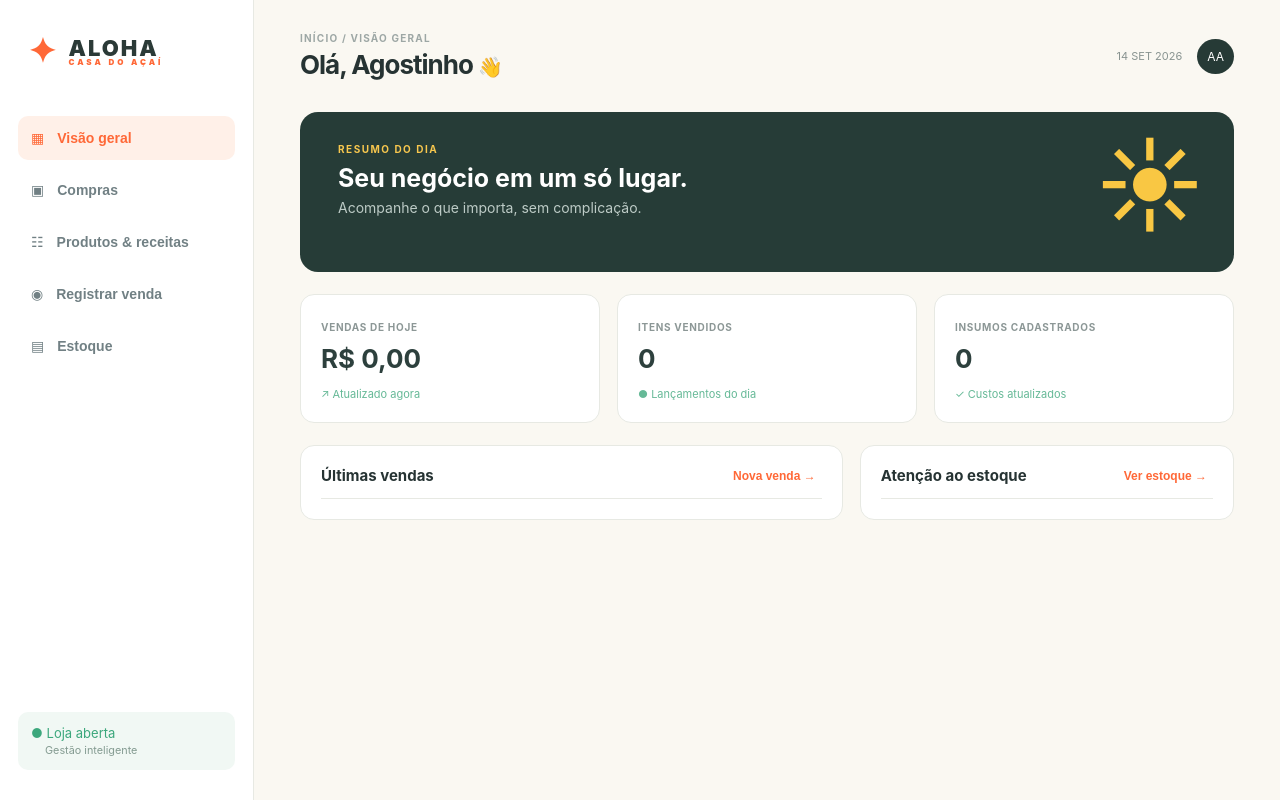
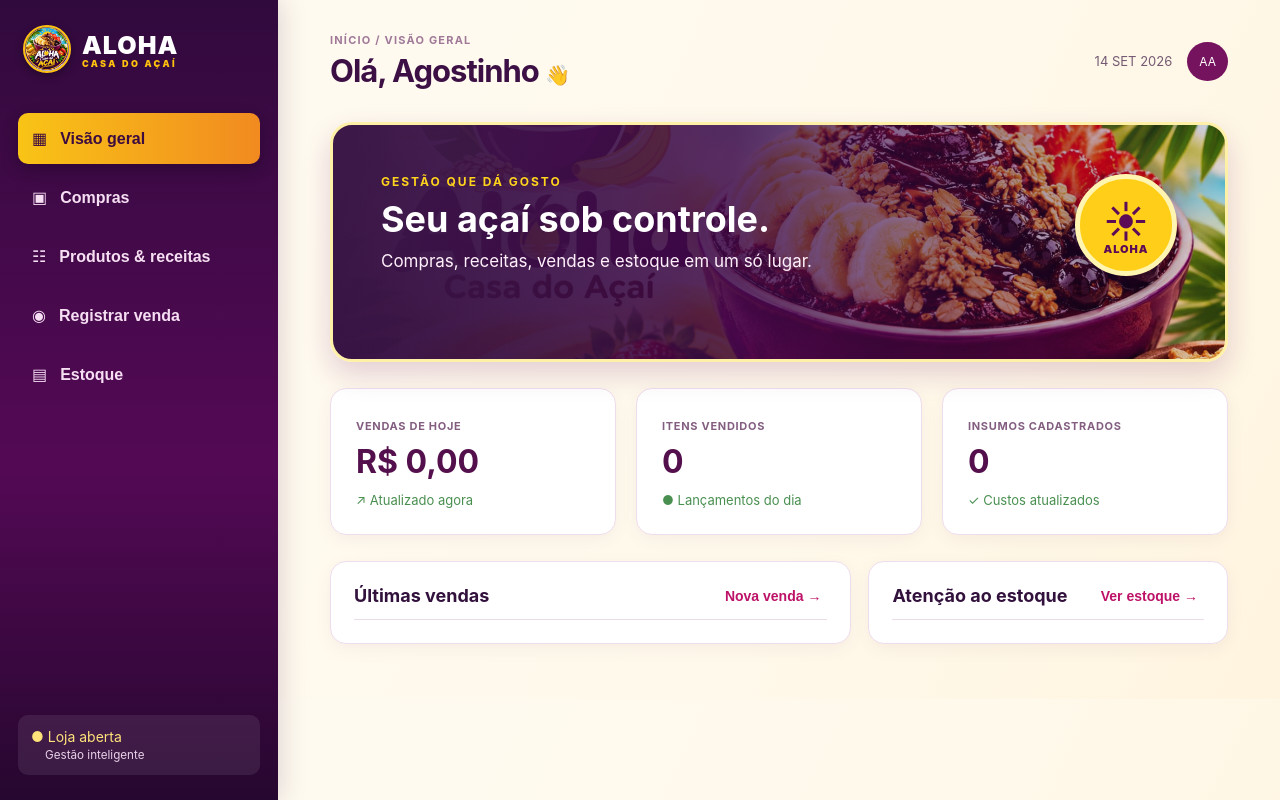
Before and after one commit to alicefrancolisboa-arch/sistema, a plain HTML site: page aloha-casa-do-acai/templates/index.html in a window 1280 px wide. Drawn offline with Linux system fonts and the light colour scheme; no server answers.

Commit message:
Refresh Aloha visual identity and desktop typography

```diff
--- /dev/null
+++ b/aloha-casa-do-acai/static/theme.css
@@ -0,0 +1,11 @@
+/* Identidade Aloha — roxo do açaí, amarelo solar e leitura ampliada */
+:root{--ink:#32113d;--muted:#79697b;--cream:#fffaf2;--line:#eadce9;--orange:#cf1473;--yellow:#ffc20e;--green:#5f9b45}
+body{font-size:16px;background:linear-gradient(115deg,#fffaf2 0%,#fff9eb 65%,#fff4df 100%)}
+aside{width:278px;background:linear-gradient(180deg,#310a3d 0%,#540955 58%,#26072f 100%);border:0;padding:25px 18px;box-shadow:4px 0 24px #26072f25}
+main{margin-left:278px;max-width:1480px;padding:0 52px 55px}
+.brand{margin:0 5px 40px;color:#fff;font-size:25px;letter-spacing:1px;gap:11px}.brand img{width:48px;height:48px;border-radius:50%;object-fit:cover;border:2px solid var(--yellow);box-shadow:0 3px 10px #0005}.brand small{color:var(--yellow);font-size:9px;letter-spacing:2.4px;margin-top:-2px}
+nav button{color:#f6dff3;font-size:16px;padding:16px 14px}nav button.active{background:linear-gradient(90deg,#f9c416,#f18a20);color:#3c0b3f;box-shadow:0 6px 16px #13021c55}nav button:hover:not(.active){background:#ffffff18;color:#fff}.store{background:#ffffff15;color:#ffe37a;font-size:14px}.store small{color:#e9d1e9}
+header{height:122px}header p{font-size:11px;color:#a07999}h1{font-size:31px;color:#3c1045}.profile{font-size:13px;color:#755a73}.profile i{background:#75135e;color:#fff;padding:12px}
+.hero{min-height:240px;position:relative;isolation:isolate;background:linear-gradient(90deg,#2d073b 0%,#3c0847d9 45%,#3e084325 100%),url('/static/images/capa-aloha.jpeg') center/cover;color:#fff;border:3px solid #fff0a8;border-radius:22px;padding:49px 48px;box-shadow:0 12px 28px #6413592e}.hero:after{content:'';position:absolute;inset:0;border-radius:19px;background:linear-gradient(115deg,#ffffff12,transparent 42%);z-index:-1}.hero p{font-size:12px;color:#ffd41c;letter-spacing:2px}.hero h2{font-size:36px;line-height:1.05;margin:12px 0}.hero span{font-size:17px;color:#fff0fb}.hero-badge{width:102px;height:102px;border-radius:50%;background:#ffce18;color:#5c0c57;border:5px solid #fff4b0;display:grid;place-content:center;text-align:center;font-size:43px;box-shadow:0 8px 22px #1b022c88}.hero-badge small{color:#5c0c57;font-size:11px;font-weight:900;letter-spacing:1px;margin-top:-5px}
+.cards{gap:20px;margin:26px 0}.cards article,.panel{border:1px solid #efdded;box-shadow:0 5px 18px #55124d0d;border-radius:16px}.cards article{padding:25px}.cards small{font-size:11px;color:#835e80}.cards strong{font-size:32px;color:#54104c}.cards em{font-size:13px;color:#498f50}.panel{padding:23px}.panel h3{font-size:18px}.paneltitle button,.link{font-size:14px;color:#bd1268}.sale-row,.low-row{font-size:15px;padding:16px 0}.sale-row small,.low-row small{font-size:13px}.heading h2{font-size:30px;color:#451044}.heading p{font-size:16px}.primary{background:linear-gradient(135deg,#d81072,#9a105f);font-size:15px;padding:14px 20px;border-radius:10px}.primary:hover{filter:brightness(1.08)}.upload{padding:60px}.upload h3{font-size:21px}.upload p{font-size:16px}.upload small{font-size:13px}.notice{font-size:15px;background:#fff4c9;color:#72520a}.recipe h3{font-size:21px;color:#4d1049}.recipe p{font-size:15px}.price-line b{font-size:21px;color:#a40e60}.product{font-size:15px;padding:20px}.product strong{font-size:18px}.cart p{font-size:20px}.cart strong{font-size:31px;color:#71135e}table{font-size:15px}th{font-size:11px}td{padding:17px 0}.modalbox{width:570px}.modalbox h2{font-size:25px;color:#52104e}.modalbox label,.label{font-size:14px}.modalbox input,.modalbox select{font-size:16px;padding:13px}
+@media(max-width:800px){aside{width:72px;background:#410946}.brand img{width:42px;height:42px}.brand div{display:none}main{margin-left:72px;padding:0 16px 35px}body{font-size:15px}header{height:91px}h1{font-size:23px}.hero{min-height:225px;padding:30px 25px}.hero h2{font-size:28px}.hero span{font-size:15px}.hero-badge{width:72px;height:72px;font-size:28px}.hero-badge small{font-size:8px}.cards strong{font-size:29px}.heading h2{font-size:25px}}
--- a/aloha-casa-do-acai/templates/index.html
+++ b/aloha-casa-do-acai/templates/index.html
@@ -1,7 +1,7 @@
-<!doctype html><html lang="pt-BR"><head><meta charset="utf-8"><meta name="viewport" content="width=device-width,initial-scale=1"><title>Aloha Casa do Açaí</title><link rel="stylesheet" href="/static/style.css"></head><body>
-<aside><div class="brand"><span>✦</span><div>ALOHA<small>CASA DO AÇAÍ</small></div></div><nav><button class="active" data-page="dashboard">▦ <b>Visão geral</b></button><button data-page="purchases">▣ <b>Compras</b></button><button data-page="recipes">☷ <b>Produtos & receitas</b></button><button data-page="sales">◉ <b>Registrar venda</b></button><button data-page="stock">▤ <b>Estoque</b></button></nav><div class="store">● Loja aberta<br><small>Gestão inteligente</small></div></aside>
+<!doctype html><html lang="pt-BR"><head><meta charset="utf-8"><meta name="viewport" content="width=device-width,initial-scale=1"><title>Aloha Casa do Açaí</title><link rel="stylesheet" href="/static/style.css"><link rel="stylesheet" href="/static/theme.css"></head><body>
+<aside><div class="brand"><img src="/static/images/logo-aloha.jpeg" alt="Aloha Casa do Açaí"><div>ALOHA<small>CASA DO AÇAÍ</small></div></div><nav><button class="active" data-page="dashboard">▦ <b>Visão geral</b></button><button data-page="purchases">▣ <b>Compras</b></button><button data-page="recipes">☷ <b>Produtos & receitas</b></button><button data-page="sales">◉ <b>Registrar venda</b></button><button data-page="stock">▤ <b>Estoque</b></button></nav><div class="store">● Loja aberta<br><small>Gestão inteligente</small></div></aside>
 <main><header><button id="menu">☰</button><div><p id="crumb">INÍCIO / VISÃO GERAL</p><h1 id="title">Olá, Agostinho <span>👋</span></h1></div><div class="profile">14 SET 2026 <i>AA</i></div></header>
-<section id="dashboard" class="page show"><div class="hero"><div><p>RESUMO DO DIA</p><h2>Seu negócio em um só lugar.</h2><span>Acompanhe o que importa, sem complicação.</span></div><div class="sun">☀</div></div><div class="cards"><article><small>VENDAS DE HOJE</small><strong id="todaySales">R$ 0,00</strong><em>↗ Atualizado agora</em></article><article><small>ITENS VENDIDOS</small><strong id="todayQty">0</strong><em>● Lançamentos do dia</em></article><article><small>INSUMOS CADASTRADOS</small><strong id="ingredientCount">0</strong><em>✓ Custos atualizados</em></article></div><div class="split"><article class="panel"><div class="paneltitle"><h3>Últimas vendas</h3><button data-page="sales">Nova venda →</button></div><div id="recent"></div></article><article class="panel"><div class="paneltitle"><h3>Atenção ao estoque</h3><button data-page="stock">Ver estoque →</button></div><div id="low"></div></article></div></section>
+<section id="dashboard" class="page show"><div class="hero"><div><p>GESTÃO QUE DÁ GOSTO</p><h2>Seu açaí sob controle.</h2><span>Compras, receitas, vendas e estoque em um só lugar.</span></div><div class="hero-badge">☀<small>ALOHA</small></div></div><div class="cards"><article><small>VENDAS DE HOJE</small><strong id="todaySales">R$ 0,00</strong><em>↗ Atualizado agora</em></article><article><small>ITENS VENDIDOS</small><strong id="todayQty">0</strong><em>● Lançamentos do dia</em></article><article><small>INSUMOS CADASTRADOS</small><strong id="ingredientCount">0</strong><em>✓ Custos atualizados</em></article></div><div class="split"><article class="panel"><div class="paneltitle"><h3>Últimas vendas</h3><button data-page="sales">Nova venda →</button></div><div id="recent"></div></article><article class="panel"><div class="paneltitle"><h3>Atenção ao estoque</h3><button data-page="stock">Ver estoque →</button></div><div id="low"></div></article></div></section>
 <section id="purchases" class="page"><div class="heading"><div><h2>Compras</h2><p>Atualize seus custos a partir da última nota fiscal.</p></div><button class="primary" onclick="openModal('purchaseModal')">+ Nova compra</button></div><div class="upload panel"><div class="scan">⌁</div><h3>Ler nota fiscal</h3><p>Envie uma foto e nós identificamos produtos, quantidades e valores.</p><label class="primary file">Selecionar imagem<input type="file" id="invoice" accept="image/*"></label><small id="scanStatus">Leitura por Gemini com alternativa OCR local.</small></div><div class="notice">✦ O custo usado nas receitas é sempre o da última compra registrada.</div></section>
 <section id="recipes" class="page"><div class="heading"><div><h2>Produtos e receitas</h2><p>Ficha técnica e preço certo para cada copo.</p></div><button class="primary" onclick="openModal('recipeModal')">+ Novo produto</button></div><div class="recipegrid" id="recipeList"></div></section>
 <section id="sales" class="page"><div class="heading"><div><h2>Registrar venda</h2><p>Ao finalizar, o estoque é atualizado automaticamente.</p></div></div><div class="sale-layout"><article class="panel"><h3>Escolha o produto</h3><div id="saleProducts" class="products"></div></article><article class="cart panel"><h3>Nova venda</h3><div id="cartEmpty">Selecione um produto para começar.</div><div id="cart" hidden><p id="cartName"></p><div class="counter"><button onclick="changeQty(-1)">−</button><b id="cartQty">1</b><button onclick="changeQty(1)">+</button></div><strong id="cartPrice">R$ 0,00</strong><button class="primary wide" onclick="finishSale()">Finalizar venda</button></div></article></div></section>
```
Also changed, not shown: aloha-casa-do-acai/static/images/capa-aloha.jpeg (added), aloha-casa-do-acai/static/images/logo-aloha.jpeg (added).
